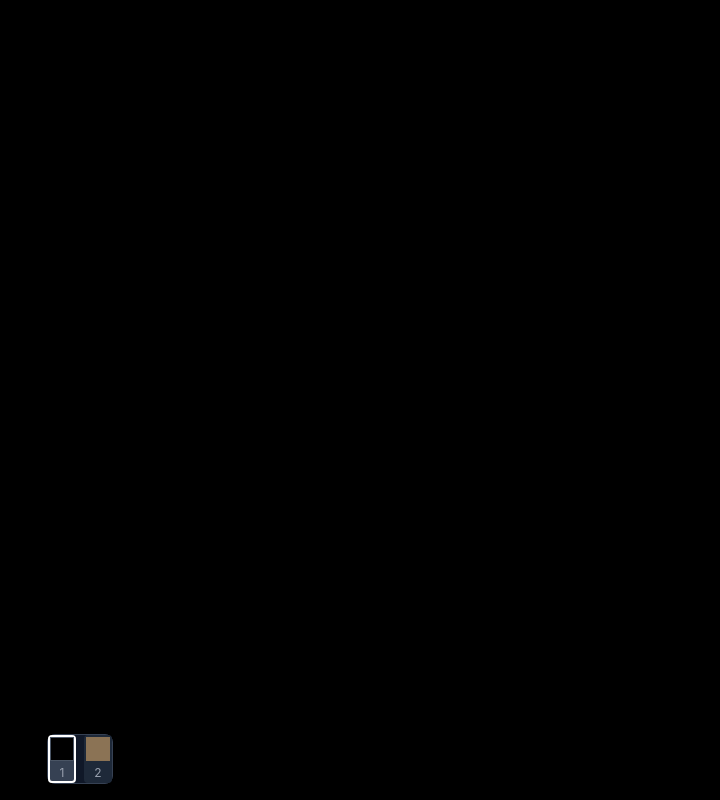
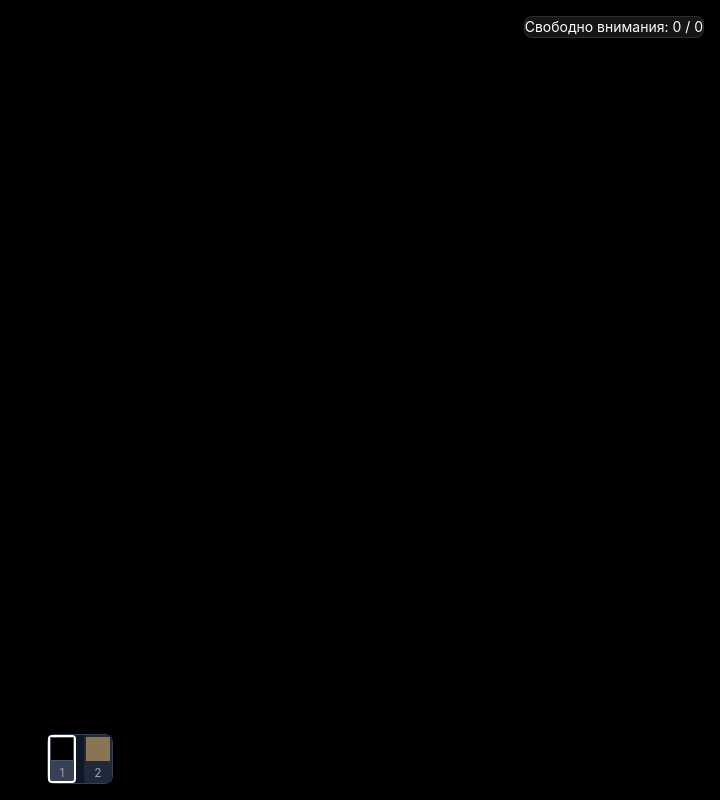
Before and after one commit to ArhDemetriy/dungeon-builder, a Vue app: page / in a window 1280 px wide. Shown: the whole page, without its empty margins (560-1280 px from the left). Built offline with nearby package versions, Linux system fonts and the light colour scheme.

Commit message:
add Attention

```diff
--- a/package.json
+++ b/package.json
@@ -51,8 +51,7 @@
     "rolldown-vite": "^7.2.2",
     "typescript": "~5.9.3",
     "typescript-eslint": "^8.46.4",
-    "vite": "@latest",
-    "vite-plugin-vue-mcp": "^0.3.2"
+    "vite": "@latest"
   },
   "overrides": {
     "vite": "npm:rolldown-vite@latest"
--- a/src/App.vue
+++ b/src/App.vue
@@ -1,4 +1,5 @@
 <script setup lang="ts">
+import AttentionDisplay from '@/components/AttentionDisplay.vue';
 import ToastManager from '@/components/ToastManager.vue';
 import Toolbar from '@/components/Toolbar.vue';
 </script>
@@ -6,6 +7,7 @@ import Toolbar from '@/components/Toolbar.vue';
 <template>
   <div class="relative h-full w-full">
     <Toolbar />
+    <AttentionDisplay />
     <ToastManager />
   </div>
 </template>
--- /dev/null
+++ b/src/components/AttentionDisplay.vue
@@ -0,0 +1,18 @@
+<script setup lang="ts">
+import { useAttentionStore } from '@/store/attentionStore';
+import { onMounted } from 'vue';
+
+const attentionStore = useAttentionStore();
+
+onMounted(() => {
+  void attentionStore.loadAttentionLimit();
+});
+</script>
+
+<template>
+  <div
+    class="fixed right-4 top-4 rounded-lg border border-white/10 bg-neutral-900/95 px-4 py-2 text-sm text-white shadow-lg backdrop-blur-sm"
+  >
+    Свободно внимания: {{ attentionStore.freeAttention }} / {{ attentionStore.attentionLimit }}
+  </div>
+</template>
--- /dev/null
+++ b/src/store/attentionStore.ts
@@ -0,0 +1,22 @@
+import { defineStore } from 'pinia';
+import { computed, shallowRef } from 'vue';
+
+import { getSaveWorker } from '@/workers/saveWorkerProxy';
+
+export const useAttentionStore = defineStore('attention', () => {
+  const attentionLimit = shallowRef(0);
+  const usedAttention = shallowRef(0);
+
+  const freeAttention = computed(() => attentionLimit.value - usedAttention.value);
+
+  const loadAttentionLimit = async () => {
+    attentionLimit.value = await getSaveWorker().getAttentionLimit();
+  };
+
+  return {
+    attentionLimit,
+    usedAttention,
+    freeAttention,
+    loadAttentionLimit,
+  };
+});
--- a/vite.config.ts
+++ b/vite.config.ts
@@ -1,12 +1,11 @@
 import path from 'path';
 import { defineConfig } from 'vite';
-import { VueMcp } from 'vite-plugin-vue-mcp';
 
 import tailwindcss from '@tailwindcss/vite';
 import vue from '@vitejs/plugin-vue';
 
 export default defineConfig({
-  plugins: [vue(), tailwindcss(), VueMcp()],
+  plugins: [vue(), tailwindcss()],
   resolve: {
     alias: {
       '@': path.resolve(__dirname, './src'),
```
Also changed, not shown: 1 other file (tests, documents, lock files or other folders).
